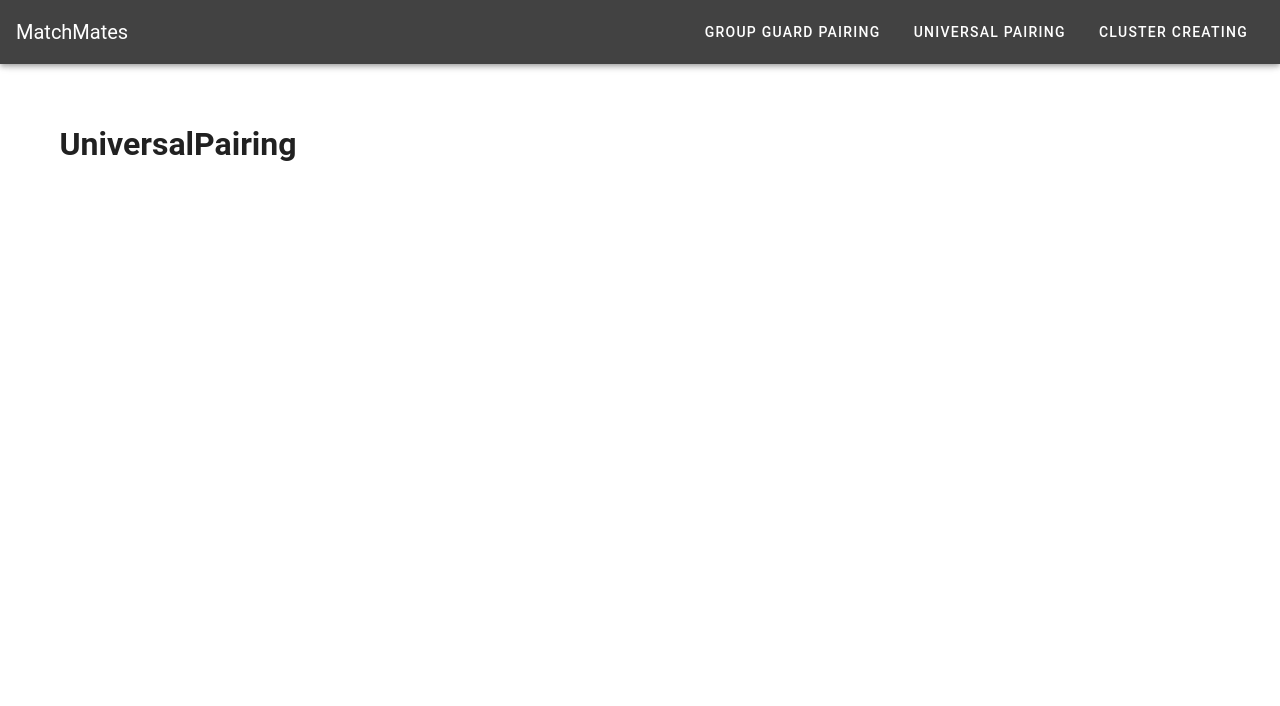
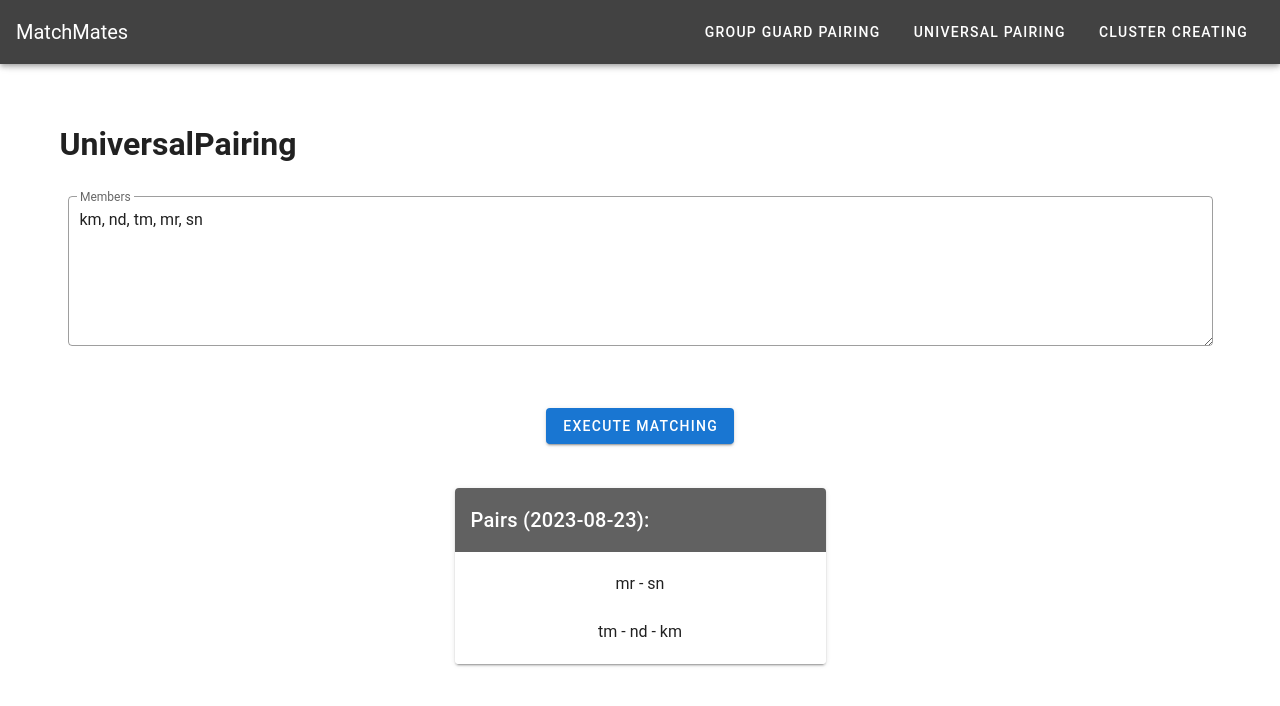
Before and after one commit to kumagallium/MatchMates, a plain HTML site: page universalpairing.html in a window 1280 px wide. Drawn offline with nearby package versions, Linux system fonts and the light colour scheme.

Commit message:
fix: completed basic functions of UniversalPairing

```diff
--- a/universalpairing.html
+++ b/universalpairing.html
@@ -22,6 +22,41 @@
         </v-toolbar>
         <v-container :style="{ 'padding-top': '120px' }">
 			<h1>UniversalPairing</h1>
+			<v-row>
+                <v-col cols="12">
+                    <v-textarea label="Members" v-model="members" placeholder="Please enter members separated by commas." class="mt-5 pa-2" outlined></v-textarea>
+                </v-col>
+			</v-row>
+			<v-row>
+                <v-col cols="12" class="text-center">
+                    <v-btn @click="performMatching" color="primary">Execute Matching</v-btn>
+                </v-col>
+			</v-row>
+			<v-row>
+				<v-spacer></v-spacer>
+				<v-col cols="4" v-if="pairs.length">
+					<v-card class="mt-5">
+						<v-card-title class="grey darken-2 white--text">Pairs ({{formattedDate}}):</v-card-title>
+						<v-list>
+							<v-list-item-group v-for="pair in pairs" :key="pair.toString()">
+								<v-list-item>
+									<v-list-item-content class="text-center">
+										<v-list-item-title>{{ pair.join(' - ') }}</v-list-item-title>
+									</v-list-item-content>
+								</v-list-item>
+							</v-list-item-group>
+							<v-list-item-group v-for="group in threePersonGroups" :key="group.toString()">
+								<v-list-item>
+									<v-list-item-content class="text-center">
+										<v-list-item-title>{{ group.join(' - ') }}</v-list-item-title>
+									</v-list-item-content>
+								</v-list-item>
+							</v-list-item-group>
+						</v-list>
+					</v-card>
+				</v-col>
+				<v-spacer></v-spacer>
+			</v-row>
         </v-container>
     </v-app>
 </div>
@@ -38,6 +73,9 @@
         el: '#app',
         vuetify: new Vuetify(),
         data: {
+            members: 'km, nd, tm, mr, sn',
+            pairs: [],
+			threePersonGroups: [],
 			seed: new Date().getDate(),
 			currentDate: new Date()
         },
@@ -48,7 +86,37 @@
 			}
 		},
         methods: {
-        }
+            shuffleArray(array) {
+                for (let i = array.length - 1; i > 0; i--) {
+                    const j = Math.floor(seededRandom(this.seed) * (i + 1));
+                    [array[i], array[j]] = [array[j], array[i]];
+                }
+            },
+            performMatching() {
+				this.pairs = [];
+				this.threePersonGroups = [];
+                let membersArray = this.members.split(',').map(item => item.trim());
+
+                this.shuffleArray(membersArray);
+
+                while (membersArray.length > 1) {
+                    this.pairs.push([membersArray.pop(), membersArray.pop()]);
+                }
+
+                if (membersArray.length) {
+                    if (this.pairs.length) {
+                        let lastPair = this.pairs.pop();
+                        lastPair.push(membersArray.pop());
+                        this.threePersonGroups.push(lastPair);
+                    } else {
+                        this.threePersonGroups.push([membersArray.pop()]);
+                    }
+                }
+            }
+        },
+		mounted() {
+			this.performMatching();
+		}
     });
 </script>
 </body>
```
Also changed, not shown: index.html (+6 -3 lines).
